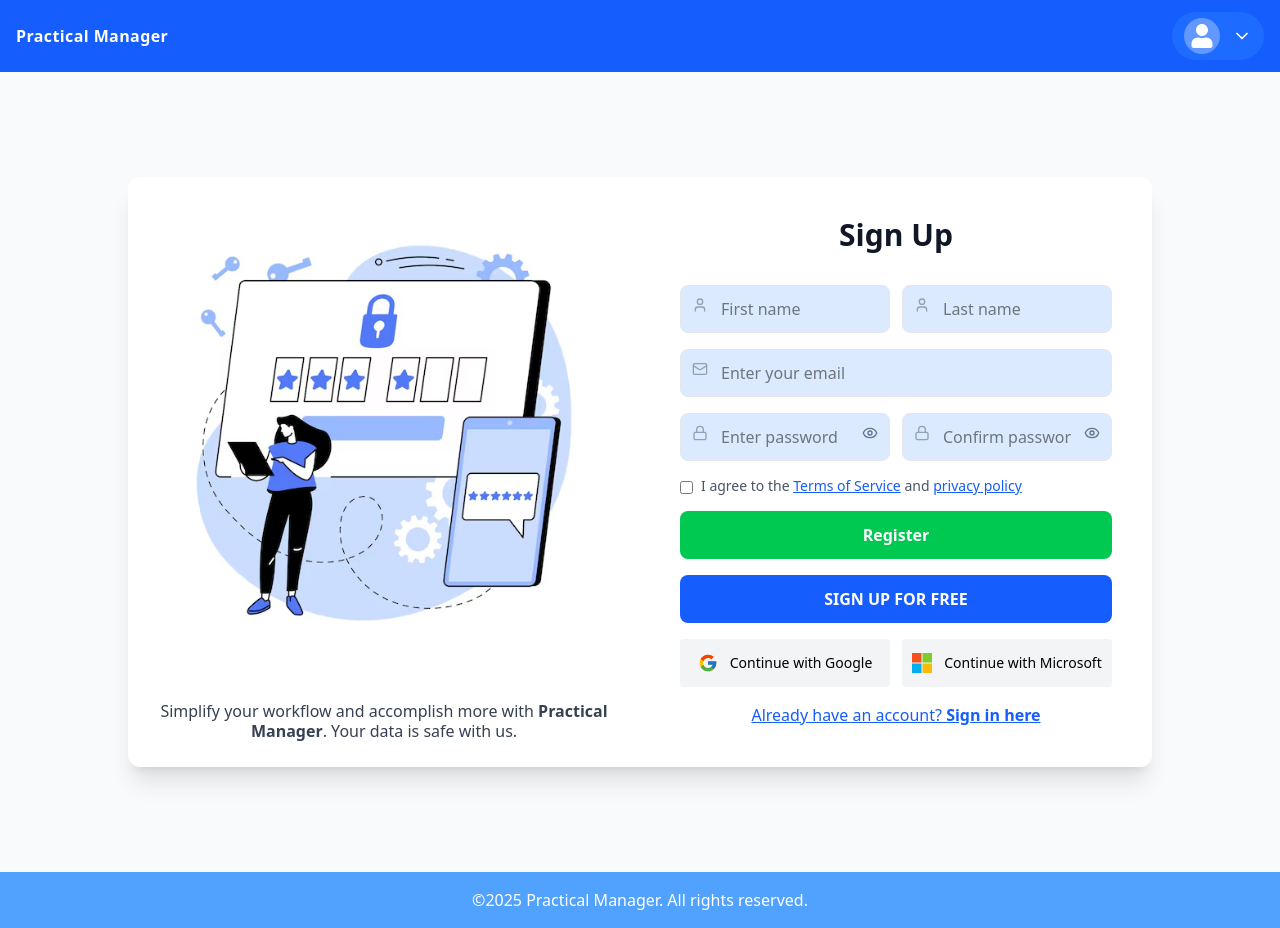
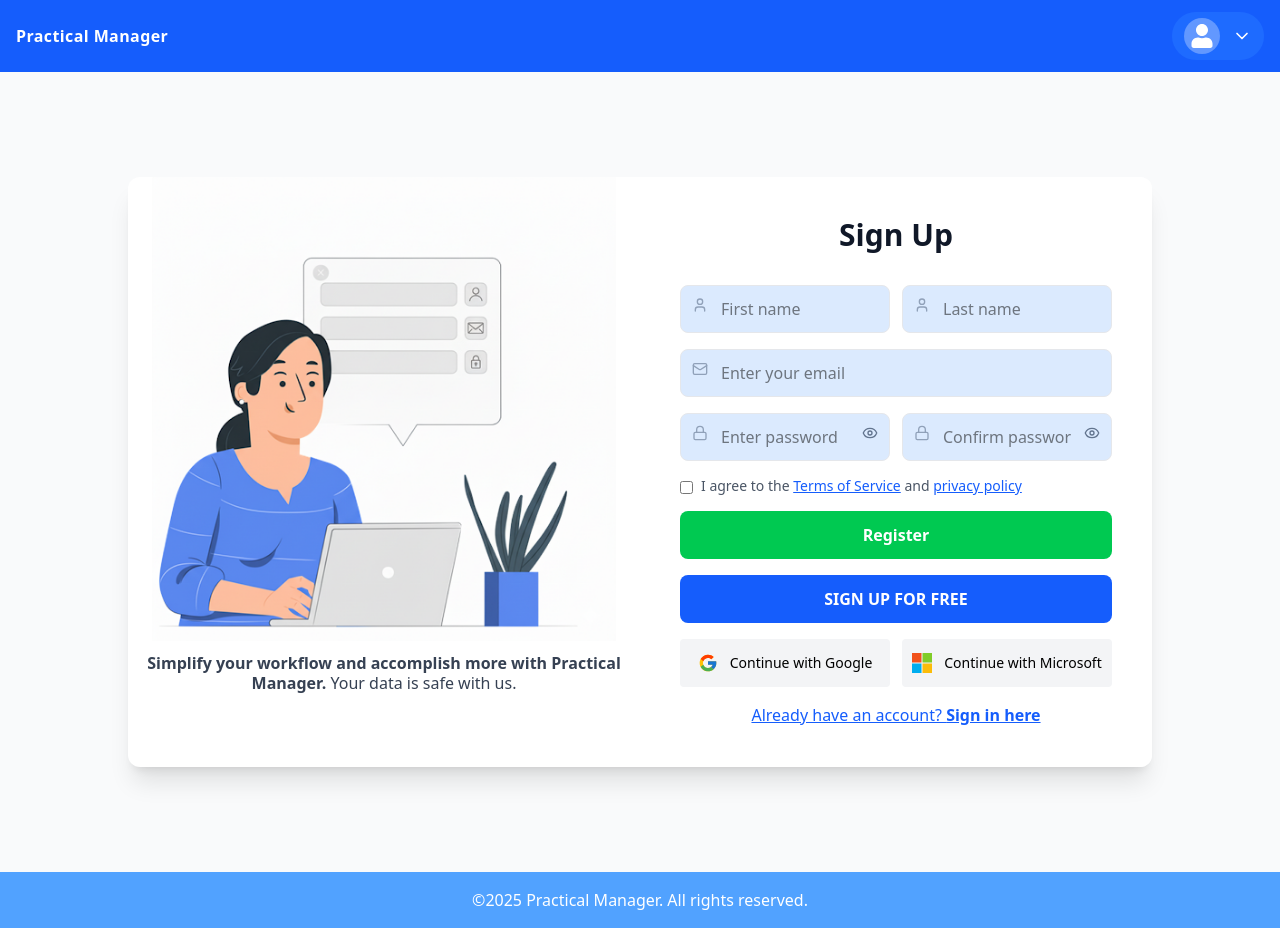
Before and after one commit to Evoli-management/PM-frontend, a React (Vite) app: page /#/registration in a window 1280 px wide. Built offline with nearby package versions, Linux system fonts and the light colour scheme.

Commit message:
chore: ui: bold left blurb and padding

```diff
--- a/src/pages/Registration.jsx
+++ b/src/pages/Registration.jsx
@@ -80,11 +80,11 @@
         <div className="w-full max-w-5xl flex flex-col md:flex-row rounded-xl shadow-xl overflow-hidden bg-white">
           {/* Left pane: fixed image + text (horizontal to avoid wrapping) */}
           <div className="flex w-full md:w-1/2 flex-col items-center justify-start" style={{ minHeight: 300 }}>
-            <div className="w-full overflow-hidden">
-              <img src={`${import.meta.env.BASE_URL}image.png`} alt="Illustration" className="w-full h-40 sm:h-56 md:h-64 object-cover" />
+            <div className="w-full overflow-hidden px-4 sm:px-6">
+              <img src={`${import.meta.env.BASE_URL}image.png`} alt="Illustration" className="w-full h-40 sm:h-56 md:h-64 object-cover mx-auto" />
             </div>
             <div className="px-3 pt-2 pb-3 text-center w-full">
-              <p className="mt-1 mb-0 text-base leading-5 text-gray-700">Simplify your workflow and accomplish more with <span className="font-semibold">Practical Manager</span>. Your data is safe with us.</p>
+              <p className="mt-1 mb-0 text-base leading-5 text-gray-700"><span className="font-semibold">Simplify your workflow and accomplish more with Practical Manager.</span> <span>Your data is safe with us.</span></p>
             </div>
           </div>
 
```
Also changed, not shown: public/image.png.
